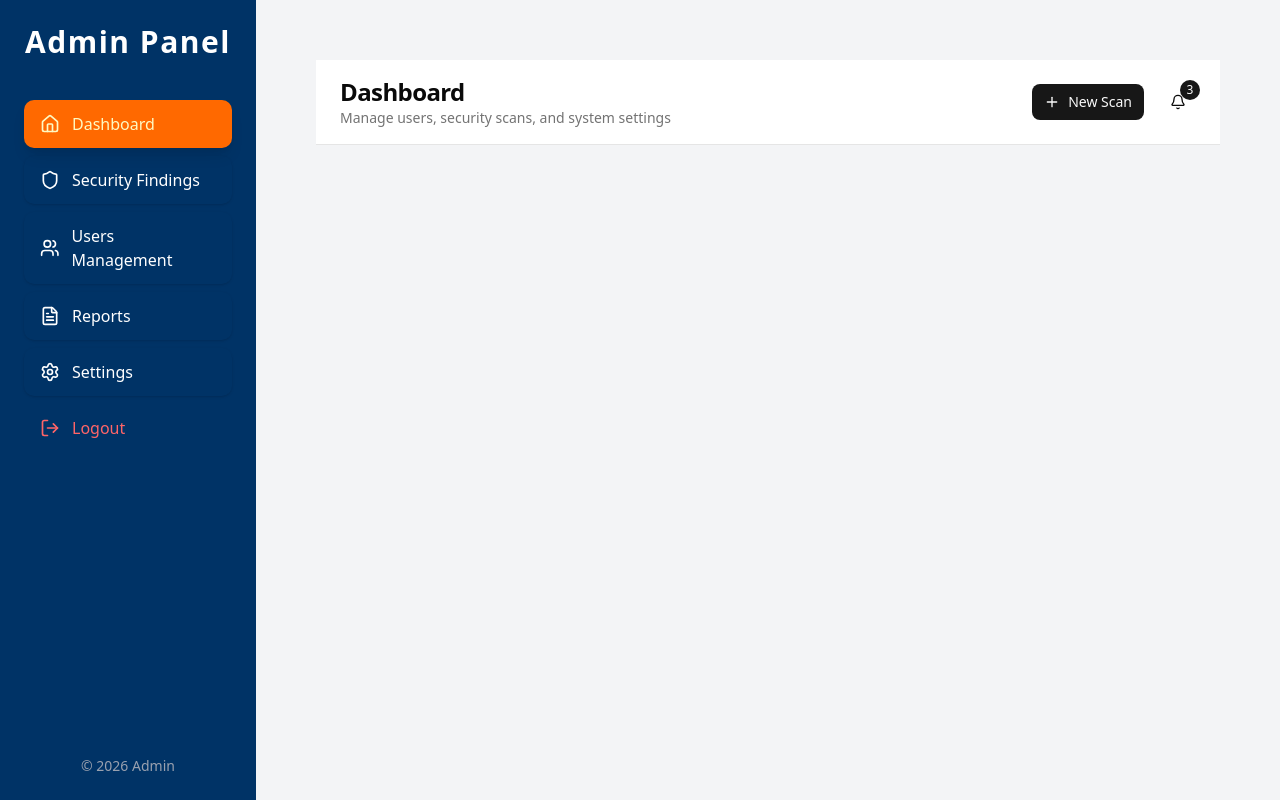
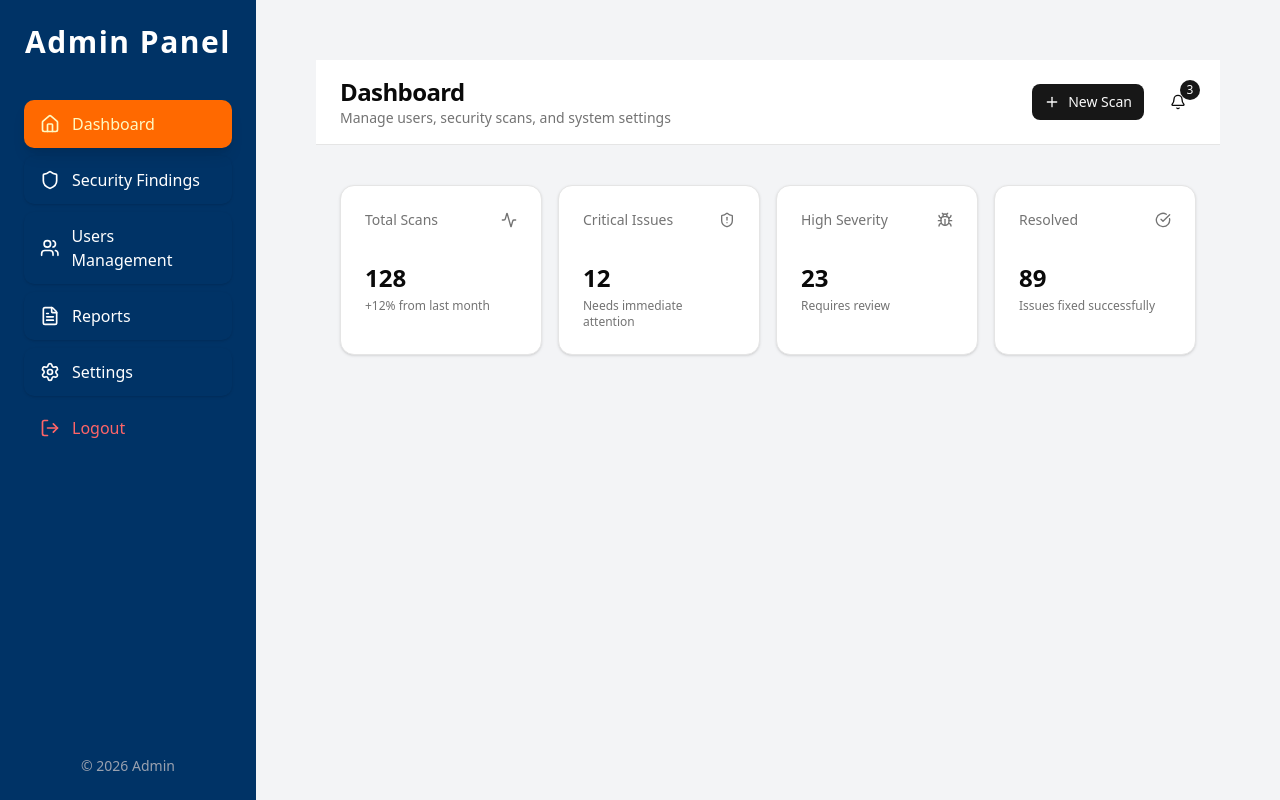
Before and after one commit to vulnerability-scanner-website/Final-year-project, a Next.js app in the folder frontend/: page /dashboard/admin in a window 1280 px wide. Built offline with nearby package versions, Linux system fonts and the light colour scheme.

Commit message:
add cards below the header for admin

```diff
--- a/frontend/package.json
+++ b/frontend/package.json
@@ -18,6 +18,7 @@
     "react": "19.2.3",
     "react-day-picker": "^9.13.2",
     "react-dom": "19.2.3",
+    "recharts": "^3.7.0",
     "tailwind-merge": "^3.5.0"
   },
   "devDependencies": {
--- a/frontend/src/app/dashboard/admin/page.js
+++ b/frontend/src/app/dashboard/admin/page.js
@@ -4,11 +4,42 @@
 import { Button } from "@/components/ui/button";
 import { Calendar } from "@/components/ui/calendar";
 import { DashboardHeader } from "@/components/header/header";
+import { ShieldAlert, Bug, CheckCircle, Activity } from "lucide-react";
+import { StatsCard } from "@/components/statscard/statscard";
 
 export default function Page() {
   return (
     <div className="p-5 space-y-4">
       <DashboardHeader role={"admin"} />
+      <div className="grid gap-4 md:grid-cols-2 lg:grid-cols-4 p-6">
+        <StatsCard
+          title="Total Scans"
+          value="128"
+          description="+12% from last month"
+          icon={Activity}
+        />
+
+        <StatsCard
+          title="Critical Issues"
+          value="12"
+          description="Needs immediate attention"
+          icon={ShieldAlert}
+        />
+
+        <StatsCard
+          title="High Severity"
+          value="23"
+          description="Requires review"
+          icon={Bug}
+        />
+
+        <StatsCard
+          title="Resolved"
+          value="89"
+          description="Issues fixed successfully"
+          icon={CheckCircle}
+        />
+      </div>
     </div>
   );
 }
--- /dev/null
+++ b/frontend/src/components/statscard/statscard.jsx
@@ -0,0 +1,21 @@
+import { Card, CardHeader, CardTitle, CardContent } from "@/components/ui/card";
+
+export function StatsCard({ title, value, description, icon: Icon }) {
+  return (
+    <Card>
+      <CardHeader className="flex flex-row items-center justify-between space-y-0 pb-2">
+        <CardTitle className="text-sm font-medium text-muted-foreground">
+          {title}
+        </CardTitle>
+        {Icon && <Icon className="h-4 w-4 text-muted-foreground" />}
+      </CardHeader>
+
+      <CardContent>
+        <div className="text-2xl font-bold">{value}</div>
+        {description && (
+          <p className="text-xs text-muted-foreground mt-1">{description}</p>
+        )}
+      </CardContent>
+    </Card>
+  );
+}
--- /dev/null
+++ b/frontend/src/components/ui/card.jsx
@@ -0,0 +1,101 @@
+import * as React from "react"
+
+import { cn } from "@/lib/utils"
+
+function Card({
+  className,
+  ...props
+}) {
+  return (
+    <div
+      data-slot="card"
+      className={cn(
+        "bg-card text-card-foreground flex flex-col gap-6 rounded-xl border py-6 shadow-sm",
+        className
+      )}
+      {...props} />
+  );
+}
+
+function CardHeader({
+  className,
+  ...props
+}) {
+  return (
+    <div
+      data-slot="card-header"
+      className={cn(
+        "@container/card-header grid auto-rows-min grid-rows-[auto_auto] items-start gap-2 px-6 has-data-[slot=card-action]:grid-cols-[1fr_auto] [.border-b]:pb-6",
+        className
+      )}
+      {...props} />
+  );
+}
+
+function CardTitle({
+  className,
+  ...props
+}) {
+  return (
+    <div
+      data-slot="card-title"
+      className={cn("leading-none font-semibold", className)}
+      {...props} />
+  );
+}
+
+function CardDescription({
+  className,
+  ...props
+}) {
+  return (
+    <div
+      data-slot="card-description"
+      className={cn("text-muted-foreground text-sm", className)}
+      {...props} />
+  );
+}
+
+function CardAction({
+  className,
+  ...props
+}) {
+  return (
+    <div
+      data-slot="card-action"
+      className={cn(
+        "col-start-2 row-span-2 row-start-1 self-start justify-self-end",
+        className
+      )}
+      {...props} />
+  );
+}
+
+function CardContent({
+  className,
+  ...props
+}) {
+  return (<div data-slot="card-content" className={cn("px-6", className)} {...props} />);
+}
+
+function CardFooter({
+  className,
+  ...props
+}) {
+  return (
+    <div
+      data-slot="card-footer"
+      className={cn("flex items-center px-6 [.border-t]:pt-6", className)}
+      {...props} />
+  );
+}
+
+export {
+  Card,
+  CardHeader,
+  CardFooter,
+  CardTitle,
+  CardAction,
+  CardDescription,
+  CardContent,
+}
```
Also changed, not shown: 1 other file (tests, documents, lock files or other folders).
